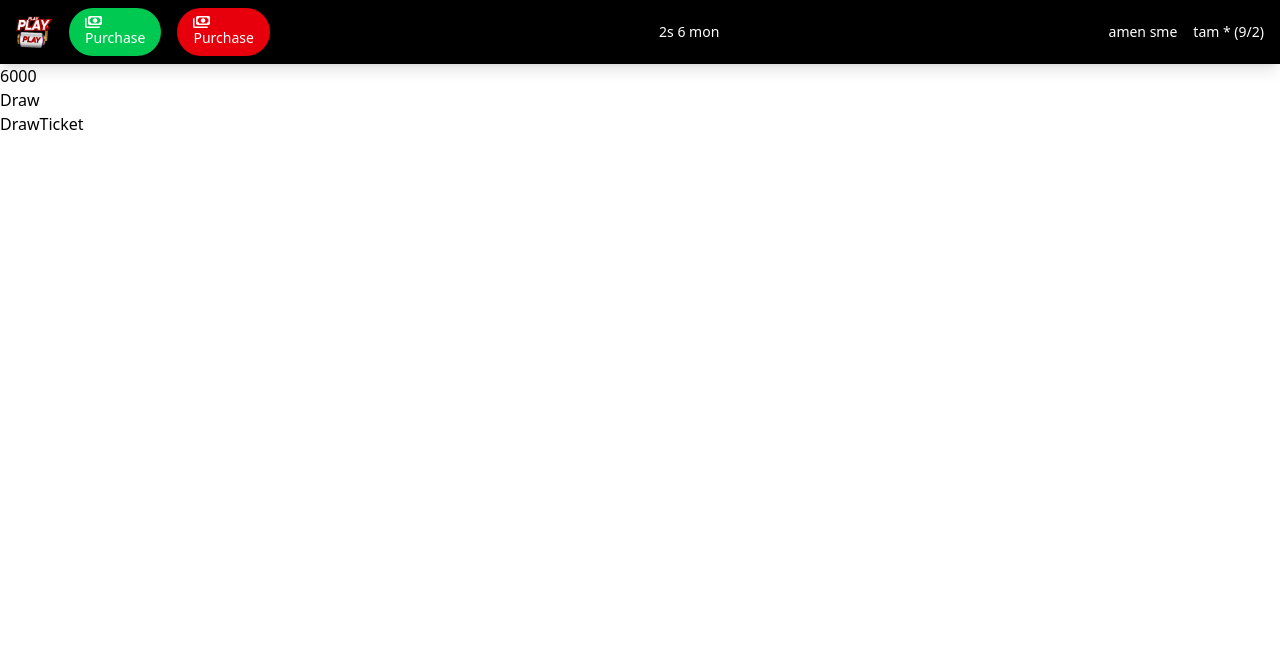
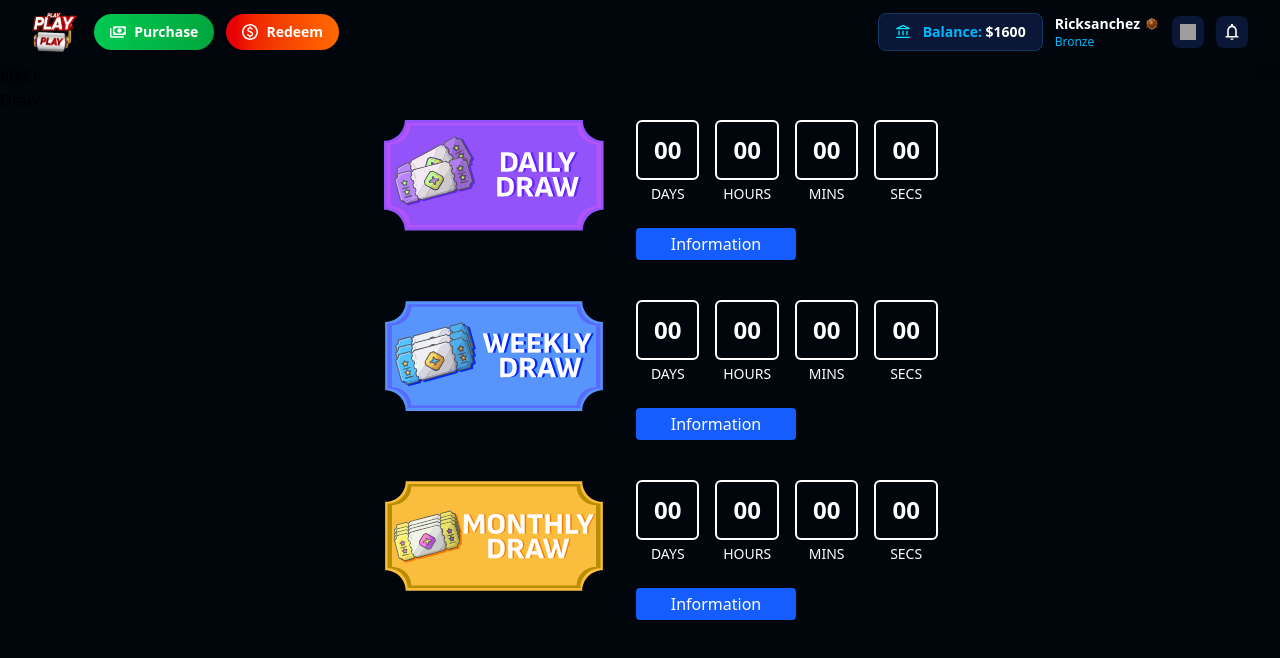
Before and after one commit to paolataboada/design-ui, a React (Vite) app: page /draws in a window 1280 px wide. Shown: the top 658 px of the page. Built offline with nearby package versions, Linux system fonts and the light colour scheme; grey boxes are pictures that could not be loaded.

Commit message:
feat: avance

```diff
--- a/src/modules/draws/pages/DrawsPage.tsx
+++ b/src/modules/draws/pages/DrawsPage.tsx
@@ -3,11 +3,11 @@ import Main from "./components/Main.tsx";
 
 const DrawsPage = () => {
     return (
-        <>
+        <div className="min-h-screen" style={{ backgroundColor: "#01060D" }}>
             <Navbar />
             <Main />
-        </>
+        </div>
     )
 }
 
-export default DrawsPage
+export default DrawsPage;
--- a/src/modules/draws/pages/components/DrawTicket.tsx
+++ b/src/modules/draws/pages/components/DrawTicket.tsx
@@ -1,6 +1,75 @@
 const DrawTicket = () => {
   return (
-   <div>DrawTicket</div>
+    <div className="flex flex-col items-end gap-10 w-full mt-2">
+      {/* DAILY DRAW */}
+      <div className="flex flex-col md:flex-row items-start gap-8 w-full max-w-4xl">
+        <img src="/svg/ticket1.svg" alt="ticket" className="w-55" />
+
+        {/* Contenido */}
+        <div className="flex flex-col items-center md:items-start">
+          <div className="flex gap-4 text-center">
+            {["DAYS", "HOURS", "MINS", "SECS"].map((label, index) => (
+              <div key={index}>
+                <div className="text-2xl font-bold text-white border-2 border-white px-4 py-3 rounded-md">
+                  00
+                </div>
+                <p className="text-sm text-white font-medium mt-1">{label}</p>
+              </div>
+            ))}
+          </div>
+
+          <button className="mt-6 bg-blue-600 hover:bg-blue-700 text-white px-8 py-1 rounded-sm w-40">
+            Information
+          </button>
+        </div>
+      </div>
+
+      {/* WEEKLY DRAW */}
+      <div className="flex flex-col md:flex-row items-start gap-8 w-full max-w-4xl">
+        <img src="/svg/ticket3.svg" alt="ticket" className="w-55" />
+
+        {/* Contenido */}
+        <div className="flex flex-col items-center md:items-start">
+          <div className="flex gap-4 text-center">
+            {["DAYS", "HOURS", "MINS", "SECS"].map((label, index) => (
+              <div key={index}>
+                <div className="text-2xl font-bold text-white border-2 border-white px-4 py-3 rounded-md">
+                  00
+                </div>
+                <p className="text-sm text-white font-medium mt-1">{label}</p>
+              </div>
+            ))}
+          </div>
+
+          <button className="mt-6 bg-blue-600 hover:bg-blue-700 text-white px-8 py-1 rounded-sm w-40">
+            Information
+          </button>
+        </div>
+      </div>
+
+      {/* MONTHLY DRAW */}
+      <div className="flex flex-col md:flex-row items-start gap-8 w-full max-w-4xl">
+        <img src="/svg/ticket2.svg" alt="ticket" className="w-55" />
+
+        {/* Contenido */}
+        <div className="flex flex-col items-center md:items-start">
+          <div className="flex gap-4 text-center">
+            {["DAYS", "HOURS", "MINS", "SECS"].map((label, index) => (
+              <div key={index}>
+                <div className="text-2xl font-bold text-white border-2 border-white px-4 py-3 rounded-md">
+                  00
+                </div>
+                <p className="text-sm text-white font-medium mt-1">{label}</p>
+              </div>
+            ))}
+          </div>
+
+          <button className="mt-6 bg-blue-600 hover:bg-blue-700 text-white px-8 py-1 rounded-sm w-40">
+            Information
+          </button>
+        </div>
+      </div>
+    </div>
   );
 };
 
--- a/src/modules/draws/pages/components/Navbar.tsx
+++ b/src/modules/draws/pages/components/Navbar.tsx
@@ -1,51 +1,74 @@
 const Navbar = () => {
   return (
-        <nav className="bg-black shadow-lg">
-            <div className="max-w-7xl mx-auto px-4">
-                <div className="flex justify-between items-center h-16">
-                    {/* Logo y Botones */}
-                    <div className="flex items-center space-x-4">
-                        <img
-                            src="/svg/logoplay.svg"
-                            alt="Logo"
-                            className="h-8 w-auto"
-                        />
-                        <a className="bg-green-500 hover:bg-green-600 text-white px-4 py-2 rounded-3xl text-sm font-medium transition-colors">
-                            <img
-                            src="/svg/money.svg"
-                            alt="Logo"
-                            className="h-3 w-auto"
-                        />Purchase
+    <nav className="bg-[#01060D] shadow-lg w-full">
+      <div className="max-w-7xl mx-auto px-4 sm:px-6 lg:px-8 py-3">
+        <div className="flex items-center justify-between">
+          {/* LOGO */}
+          <div className="flex items-center gap-3">
+            <img src="/svg/logoplay.svg" alt="Logo" className="h-10 w-auto" />
+          </div>
+
+          {/* MENU DESKTOP */}
+          <div className="hidden md:flex items-center gap-3 mr-auto ml-4">
+            <a className="flex items-center gap-2 bg-gradient-to-r from-green-500 to-green-600 hover:from-green-400 hover:to-green-500 text-white font-semibold px-4 py-2 rounded-full shadow-md transition text-sm">
+              <img src="/svg/money.svg" alt="money" className="h-4 w-4" />
+              Purchase
             </a>
-                        <a className="bg-red-600 hover:bg-red-600 text-white px-4 py-2 rounded-3xl text-sm font-medium transition-colors">
-                            <img
-                            src="/svg/money.svg"
-                            alt="Logo"
-                            className="h-3 w-auto"
-                        />Purchase
+            <a className="flex items-center gap-2 bg-gradient-to-r from-red-600 to-orange-500 hover:from-red-500 hover:to-orange-400 text-white font-semibold px-4 py-2 rounded-full shadow-md transition text-sm">
+              <img src="/svg/dolar.svg" alt="redeem" className="h-4 w-4" />
+              Redeem
             </a>
           </div>
 
-                    {/* Texto centrado */}
-                    <div className="hidden md:block">
-                        <div className="text-white text-sm">
-                            2s 6 mon
+          {/* PERFIL */}
+          <div className="hidden md:flex items-center gap-3 text-white">
+            <div className="flex items-center gap-3 bg-[#0B1736] text-[#00B7FF] px-4 py-2 rounded-lg border border-[#0E3A63] shadow-inner text-sm font-semibold">
+              <img src="/svg/bank.svg" alt="bank" className="h-4 w-4" />
+              <a>
+                Balance: <span className="text-white">$1600</span>
+              </a>
             </div>
+            <div className="text-left leading-tight">
+              <p className="font-semibold text-sm flex items-center gap-1">
+                Ricksanchez <img src="/svg/medalla.svg" alt="rank" className="h-4 w-4 inline" />
+              </p>
+              <p className="text-[#00B7FF] text-xs font-medium">Bronze</p>
+            </div>
+            <button className="p-2 bg-[#0B1736] rounded-lg hover:bg-[#102046] transition">
+              <img src="/svg/user.svg" alt="user" className="h-4 w-4" />
+            </button>
+            <button className="p-2 bg-[#0B1736] rounded-lg hover:bg-[#102046] transition relative">
+              <img src="/svg/notifi.svg" alt="notification" className="h-4 w-4" />
+            </button>
           </div>
 
-                    {/* User Menu */}
-                    <div className="flex items-center space-x-4">
-                        <div className="text-white text-sm">
-                            amen sme
+          {/* MOBILE BALANCE ONLY */}
+          <div className="md:hidden flex items-center gap-2 text-white">
+            {/* Balance */}
+            <div className="flex items-center gap-1 px-2 py-1 text-[#00B7FF] text-[10px] font-semibold">
+              <img src="/svg/bank.svg" alt="bank" className="h-4 w-4" />
+              <span>$1600</span>
             </div>
-                        <div className="text-white text-sm">
-                            tam * (9/2)
+            {/* control */}
+            <div className="flex items-center gap-1 px-2 py-1 text-[#00B7FF] text-[10px] font-semibold">
+              <img src="/svg/control.svg" alt="control" className="h-4 w-4" />
+              <span>$1000</span>
             </div>
+            {/* Rank */}
+            <img src="/svg/medalla.svg" alt="rank" className="h-4 w-4" />
+            {/* Profile */}
+            <button className="p-1 bg-[#0B1736] rounded-md hover:bg-[#102046] transition">
+              <img src="/svg/user.svg" alt="user" className="h-4 w-4" />
+            </button>
+            {/* Notifications */}
+            <button className="p-1 bg-[#0B1736] rounded-md hover:bg-[#102046] transition relative">
+              <img src="/svg/notifi.svg" alt="notification" className="h-4 w-4" />
+            </button>
           </div>
           </div>
       </div>
     </nav>
-    )
-}
+  );
+};
 
-export default Navbar
+export default Navbar;
```
Also changed, not shown: public/svg/control.svg (added), public/svg/notifi.svg (added). Lines whose indentation alone changed are shown as unchanged.
